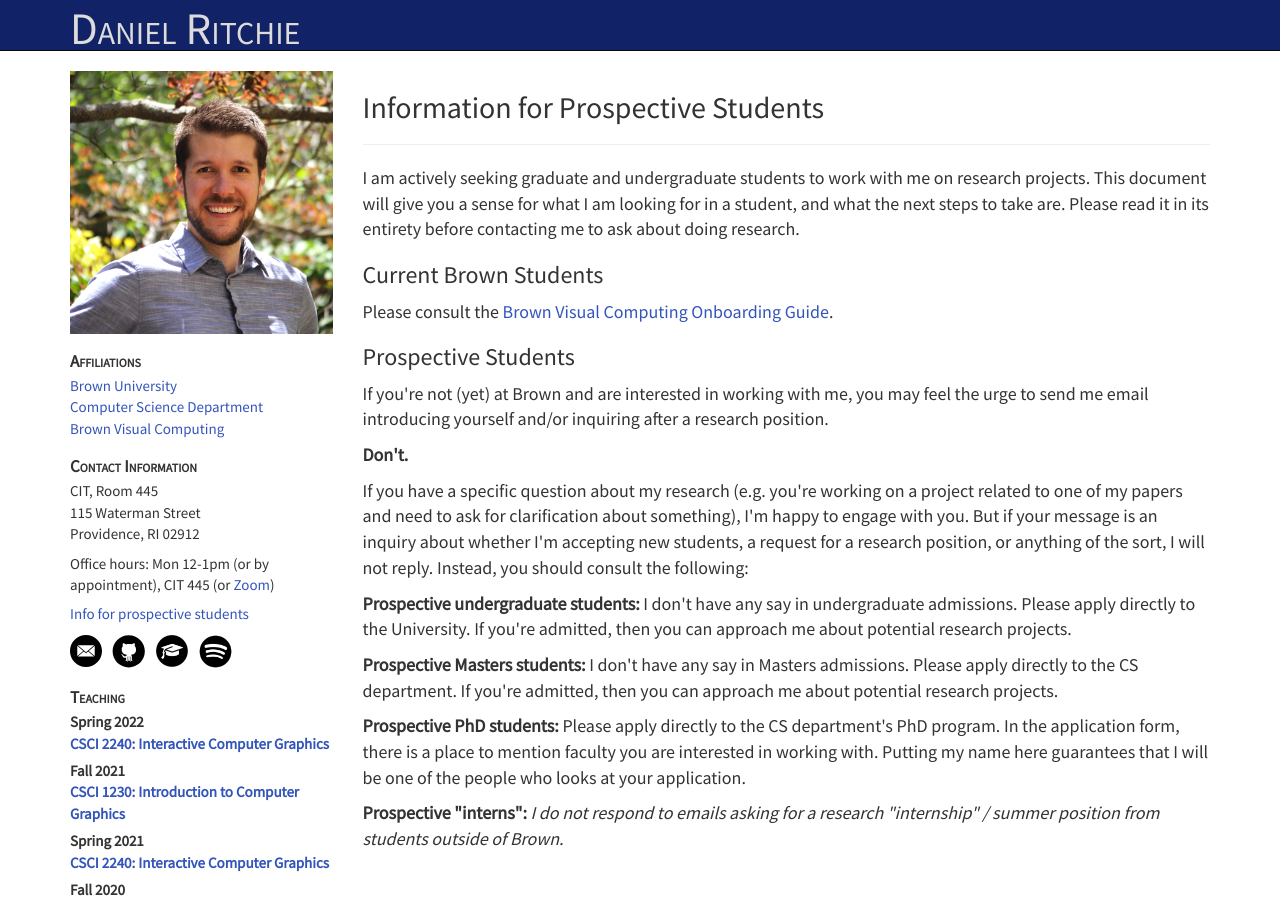
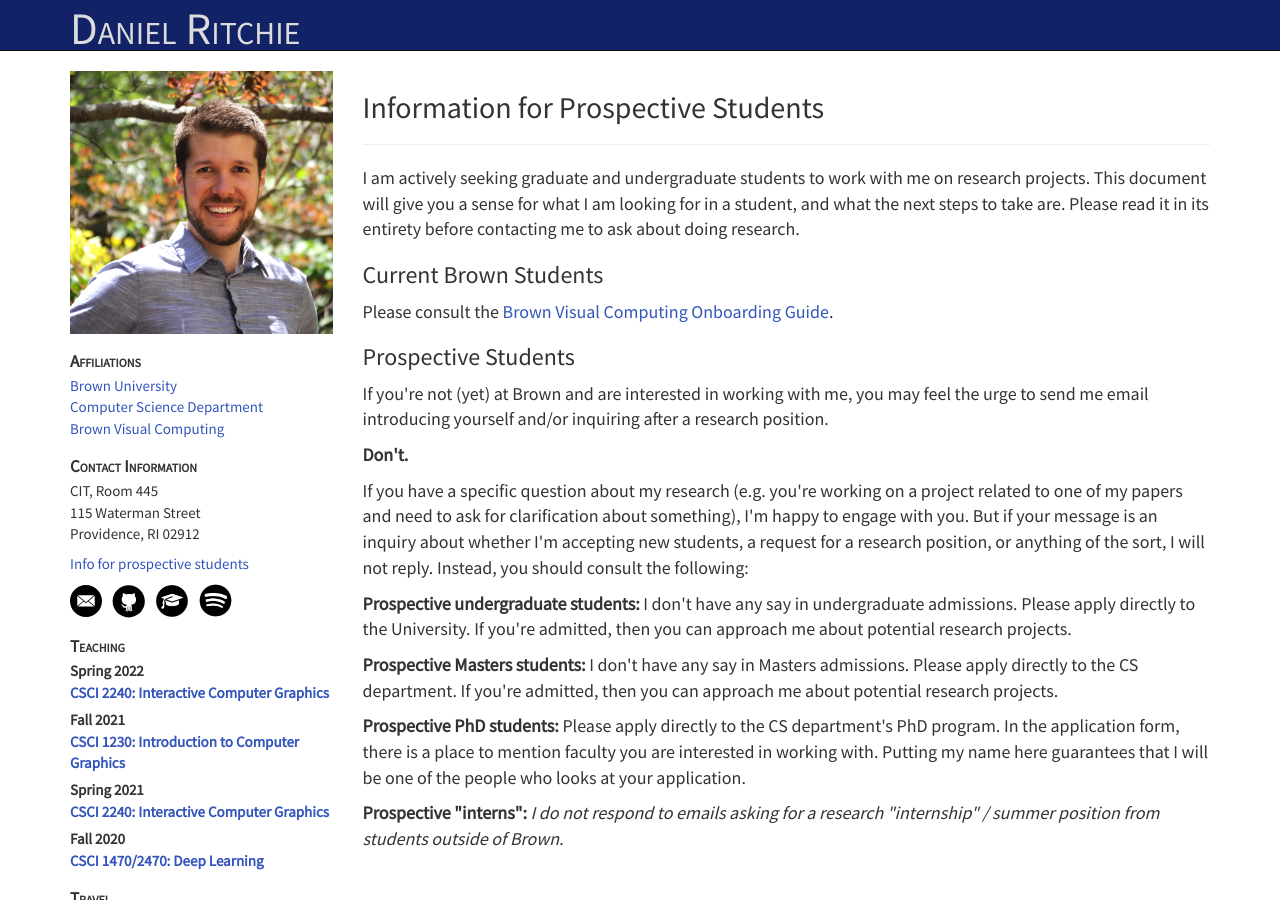
Before and after one commit to dritchie/dritchie.github.io, a Jekyll site: the page built from prospective_students.html, in a window 1280 px wide and 900 px high. Built offline with Jekyll 4.4.1, drawn with Linux system fonts in a browser that asks for light colours.

Commit message:
Remove office hours for the summer.

```diff
--- a/_includes/sidebar.html
+++ b/_includes/sidebar.html
@@ -14,7 +14,7 @@
 	<div>CIT, Room 445</div>
 	<div>115 Waterman Street</div>
 	<div>Providence, RI 02912</div>
-	<div id='officehours'>Office hours: Mon 12-1pm (or by appointment), CIT 445 (or <a target='_blank' href='https://brown.zoom.us/j/94791102694'>Zoom</a>)</div>
+	<!-- <div id='officehours'>Office hours: Mon 12-1pm (or by appointment), CIT 445 (or <a target='_blank' href='https://brown.zoom.us/j/94791102694'>Zoom</a>)</div> -->
 	<div id='prospectives'>
 		<a target='_blank' href='/prospective_students.html'>Info for prospective students</a>
 	</div>
```
